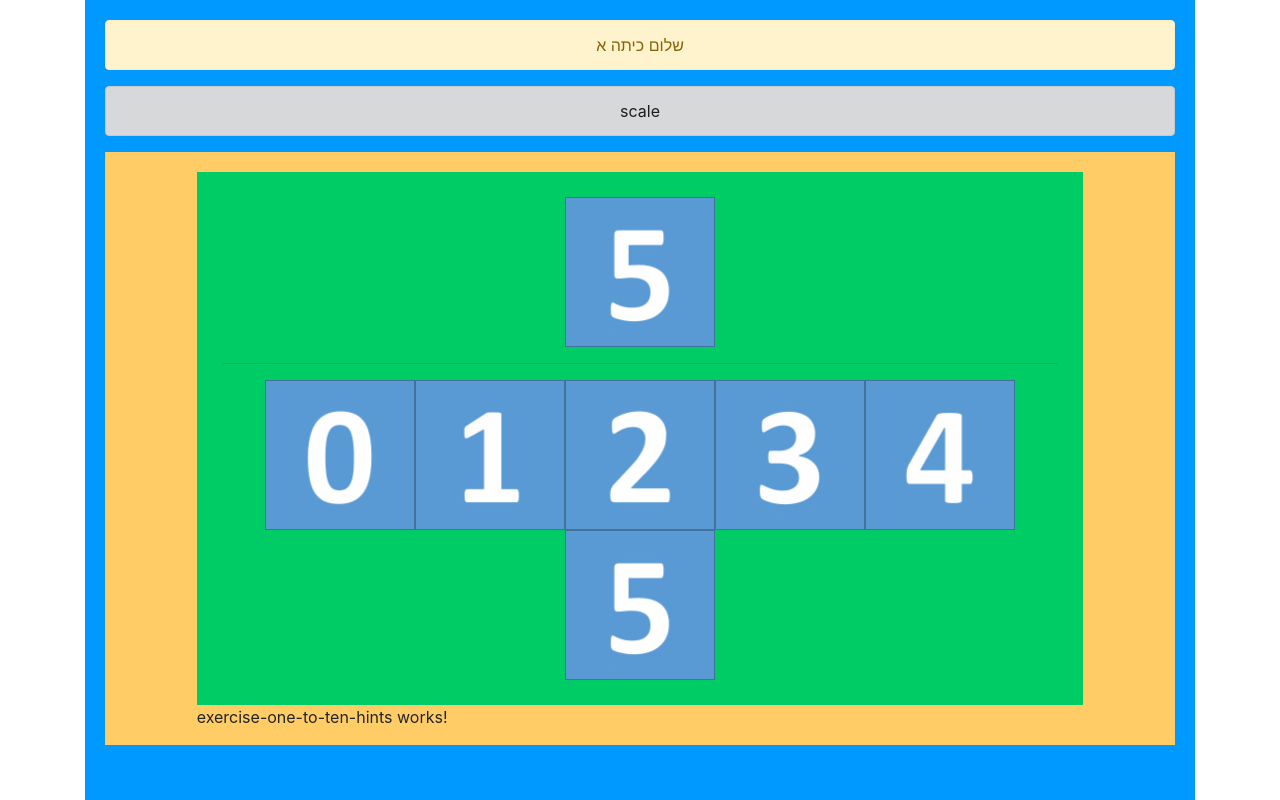
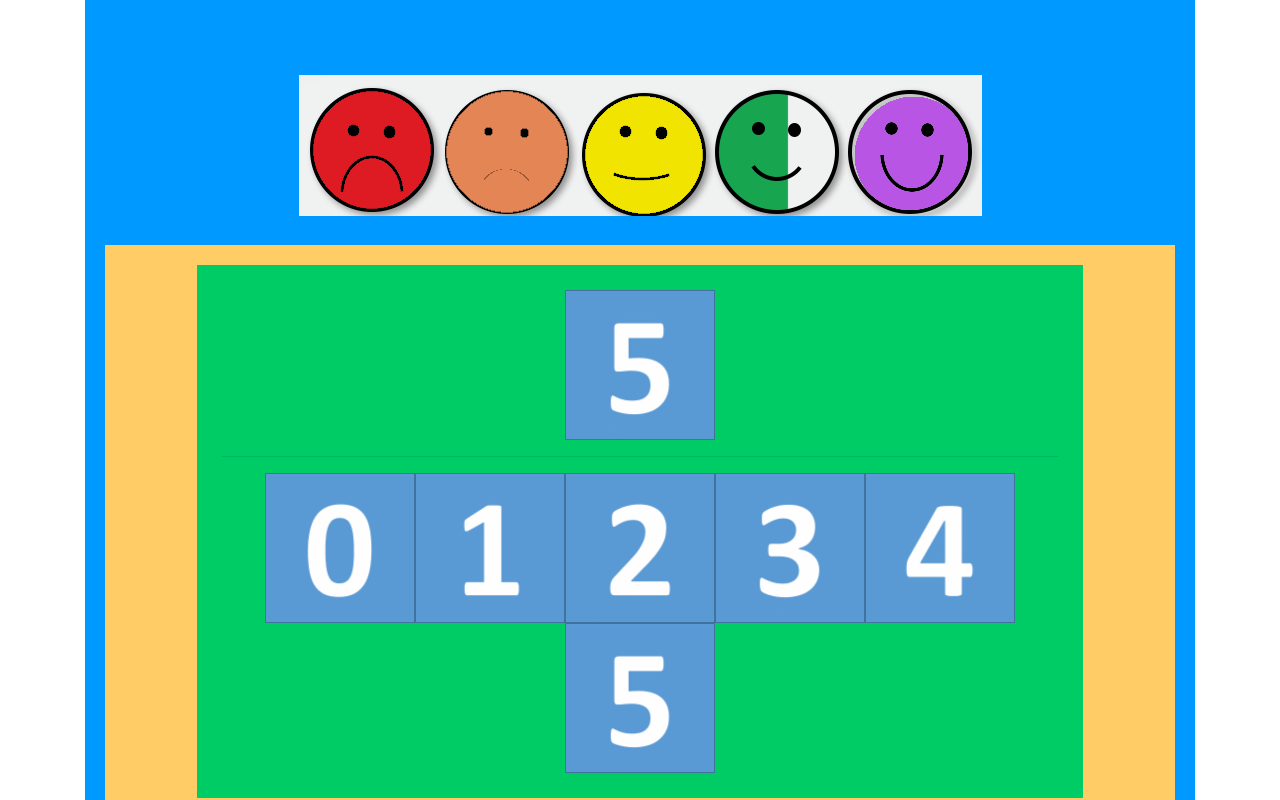
Before and after one commit to GilHadad/eastMath, an Angular app: page / in a window 1280 px wide. Shown: the top 800 px of the page. Built offline with nearby package versions, Linux system fonts and the light colour scheme.

Commit message:
basic idea for scale

```diff
--- a/src/app/leasons/leason-header/leason-header.component.css
+++ b/src/app/leasons/leason-header/leason-header.component.css
@@ -0,0 +1,3 @@
+.headerContainer {
+    background-color: #0099ff;
+}
--- a/src/app/leasons/leason-header/leason-header.component.html
+++ b/src/app/leasons/leason-header/leason-header.component.html
@@ -1,3 +1,2 @@
-<div class="alert alert-warning text-center" role="alert">
-    {{title}}
-  </div>
+<div class="headerContainer alert text-center" role="alert">
+</div>
--- a/src/app/leasons/leason-header/leason-header.component.ts
+++ b/src/app/leasons/leason-header/leason-header.component.ts
@@ -8,7 +8,7 @@ import { Component, OnInit } from '@angular/core';
 export class LeasonHeaderComponent implements OnInit {
 
   title: String = 'שלום כיתה א';
-  classType: String = 'aaa';
+  classType: String = 'aaa';//dmiles77:what is it?
 
   constructor() { }
 
--- a/src/app/leasons/leason-scale/leason-scale.component.html
+++ b/src/app/leasons/leason-scale/leason-scale.component.html
@@ -1,3 +1,3 @@
-<div class="alert alert-dark text-center" role="alert">
-    scale
+<div class="alert text-center" role="alert">
+    <img src="{{imagesSrc.scale}}">
   </div>
--- a/src/app/leasons/leason-scale/leason-scale.component.ts
+++ b/src/app/leasons/leason-scale/leason-scale.component.ts
@@ -1,4 +1,5 @@
 import { Component, OnInit } from '@angular/core';
+import * as data from './strings.json';
 
 @Component({
   selector: 'app-leason-scale',
@@ -7,6 +8,8 @@ import { Component, OnInit } from '@angular/core';
 })
 export class LeasonScaleComponent implements OnInit {
 
+  imagesSrc = (<any>data).images;
+
   constructor() { }
 
   ngOnInit() {
--- /dev/null
+++ b/src/app/leasons/leason-scale/strings.json
@@ -0,0 +1,5 @@
+{
+    "images": {
+        "scale": "assets/scale-images/scale.png"
+    }
+}
--- a/src/app/leasons/leason-zero/exercise-one-to-ten-fingers/exercise-one-to-ten-fingers.component.ts
+++ b/src/app/leasons/leason-zero/exercise-one-to-ten-fingers/exercise-one-to-ten-fingers.component.ts
@@ -5,8 +5,9 @@ interface exercise {
   question: string;
   answer: string;
   hint: boolean;
-  statTime: Date;
+  startTime: Date;
   endTime?: Date;
+  rankFromOneToTen?: number;
 }
 
 @Component({
@@ -19,18 +20,18 @@ export class ExerciseOneToTenFingersComponent implements OnInit {
   exercise: exercise;
   constructor() { }
 
-
   ngOnInit() {
-    console.log(this.imagesSrc)
     this.exercise = this.createNewExercise();
   }
+
   createNewExercise(): exercise {
     const num = Math.floor(Math.random() * 9) + 1
     let exercise = {
       question: this.imagesSrc[`finger_${num}`],
       answer: this.imagesSrc[`finger_${num}`],
       hint: false,
-      statTime: new Date()
+      startTime: new Date(),
+      rankFromOneToTen: 10
     }
     console.log(exercise)
     return exercise
```
Also changed, not shown: src/app/leasons/leason-zero/exercise-one-to-ten-fingers/exercise-one-to-ten-fingers.component.html (indentation only), src/assets/scale-images/scale.png (added).
